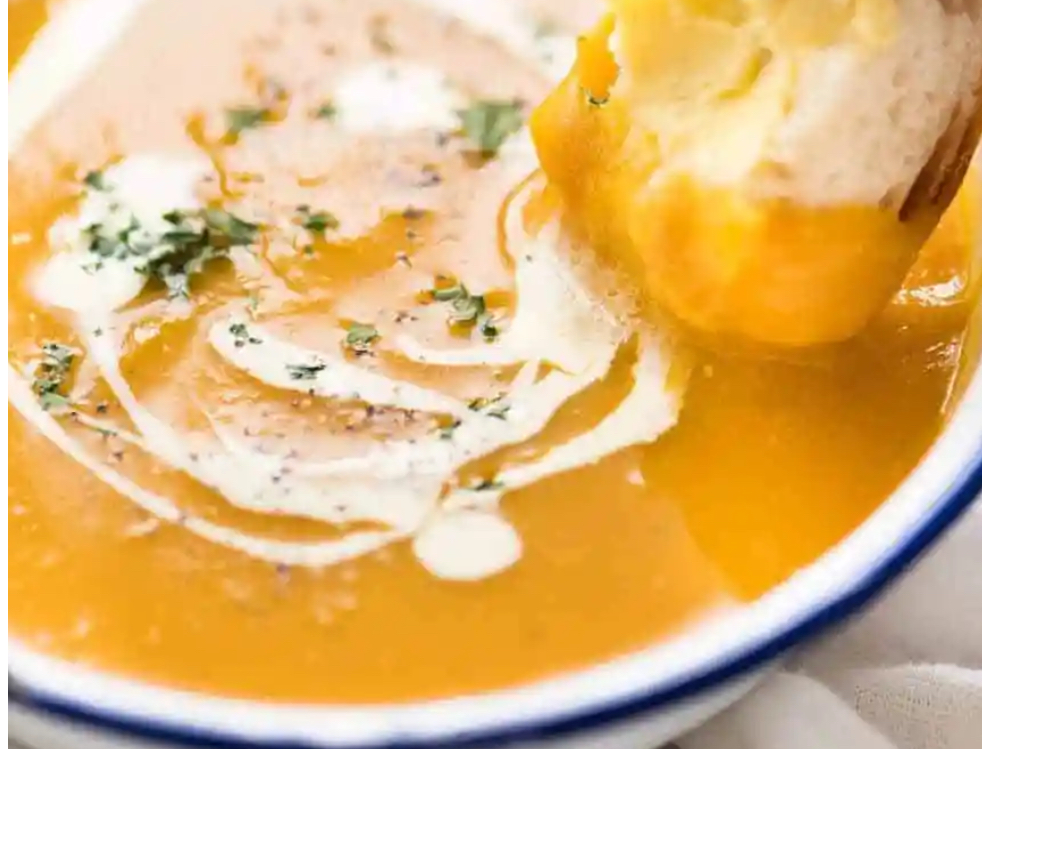
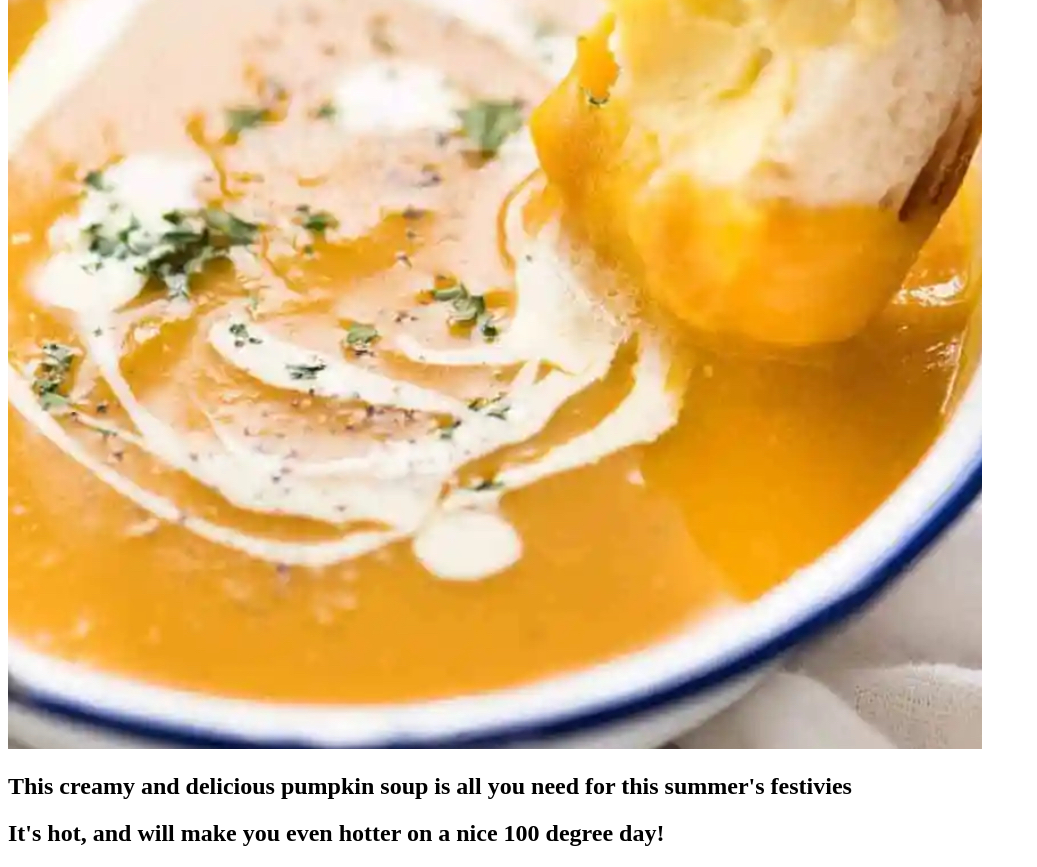
Before and after one commit to Jpague12/odin-recipes, a plain HTML site: page recipes/pumpkinsoup.html in a window 1280 px wide. Shown: the part 506-1373 px from the top of the page, without its empty margins (0-1037 px from the left). Before the commit the page ends 1275 px from the top, so only its background shows below. Drawn offline with Linux system fonts and the light colour scheme.

Commit message:
Switch pumpkin soup description

```diff
--- a/recipes/pumpkinsoup.html
+++ b/recipes/pumpkinsoup.html
@@ -11,6 +11,8 @@
         <img src="../images/pumpkinSoup.jpg" alt="creamy pumpkin soup with bread and cream on top">
 
     </p>
+    <p><h2>This creamy and delicious pumpkin soup is all you need for this summer's festivies</h2></p>
+    <h2>It's hot, and will make you even hotter on a nice 100 degree day!</h2>
 
 </body>
 </html>
```
